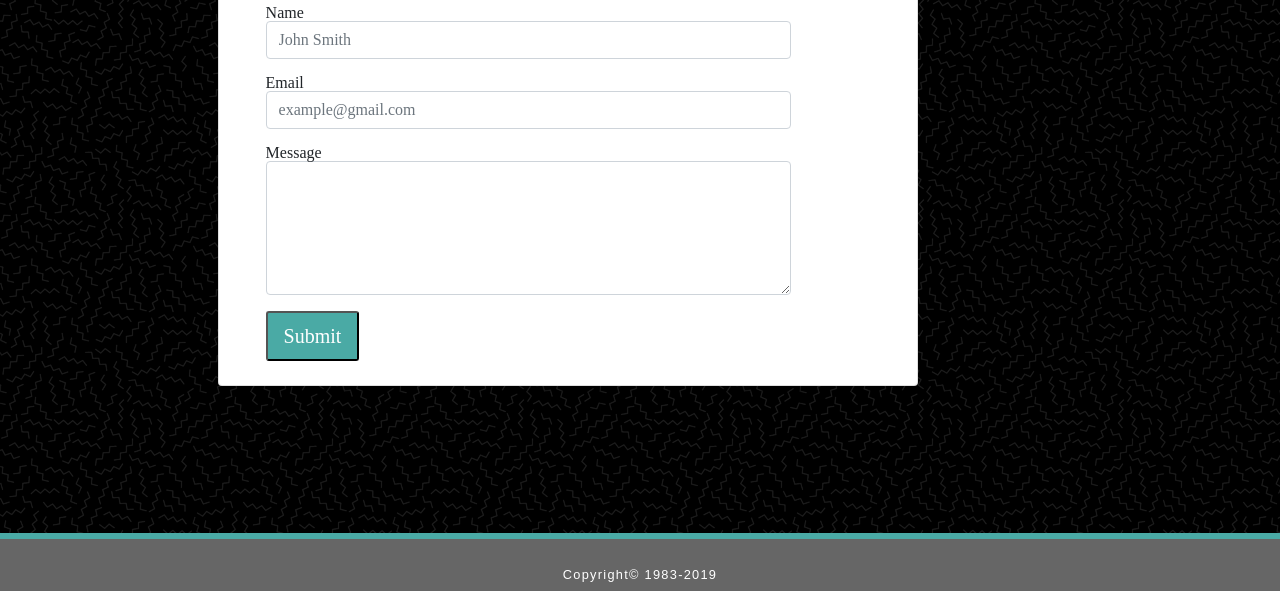
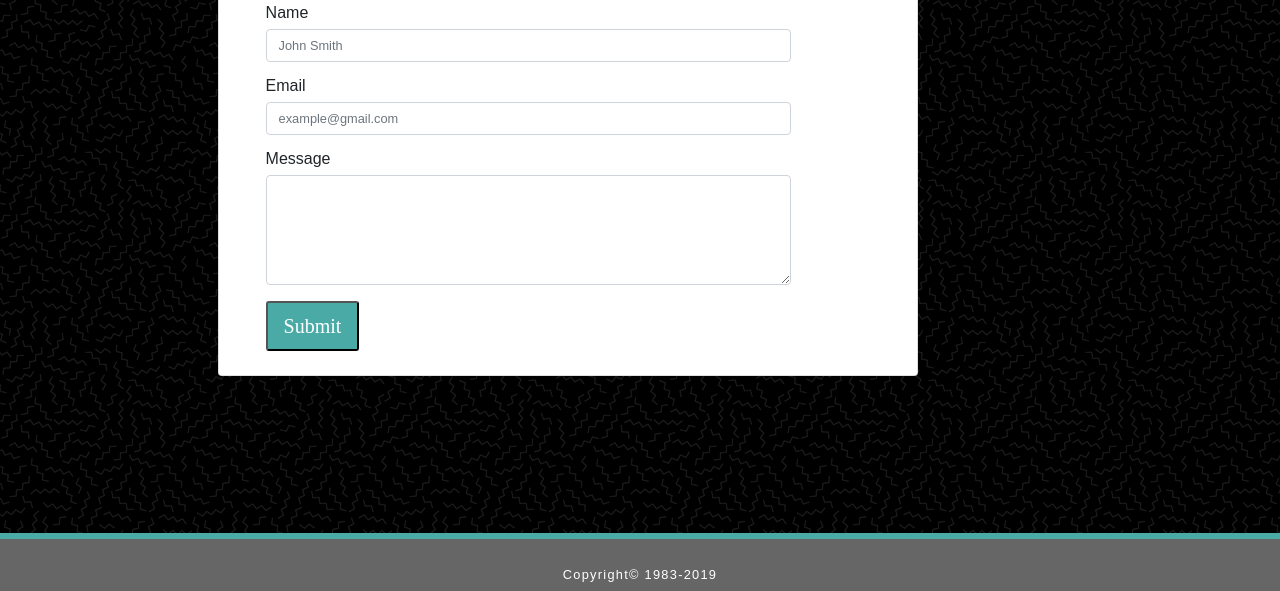
Before and after one commit to antlerbaby/responsive_portfolio, a plain HTML site: page contact.html in a window 1280 px wide. Shown: the part 209-800 px from the top of the page. Drawn offline with nearby package versions, Linux system fonts and the light colour scheme.

Commit message:
completed contact form styling to match assignment sheet

```diff
--- a/contact.html
+++ b/contact.html
@@ -49,7 +49,7 @@
     <div class = "col-xs-12 col-sm-6 col-md-6 col-lg-10 form">
         <form>
             <div class="form-group">
-              <label for="formGroupExampleInput">Name</label>
+              <label for="formGroupExampleInput" class="form-label">Name</label>
               <input type="text" class="form-control" id="formGroupExampleInput" placeholder="John Smith">
             </div>
             <div class="form-group">
--- a/style.css
+++ b/style.css
@@ -68,7 +68,6 @@ html {
 
 
 /*--- Contact Form --*/
-
 .form {
     margin-bottom: 1.5rem;
 }
@@ -81,6 +80,16 @@ html {
 
 .btn-lg:hover {
     color:gainsboro;
+}
+
+.form-group {
+    font-family: Arial, Helvetica, sans-serif;
+}
+
+.form-control {
+    font-family: Arial, Helvetica, sans-serif;
+    font-size: .8rem;
+    margin-top: .5rem;
 }
 
 /*--- Footer COMPLETE --*/
```
